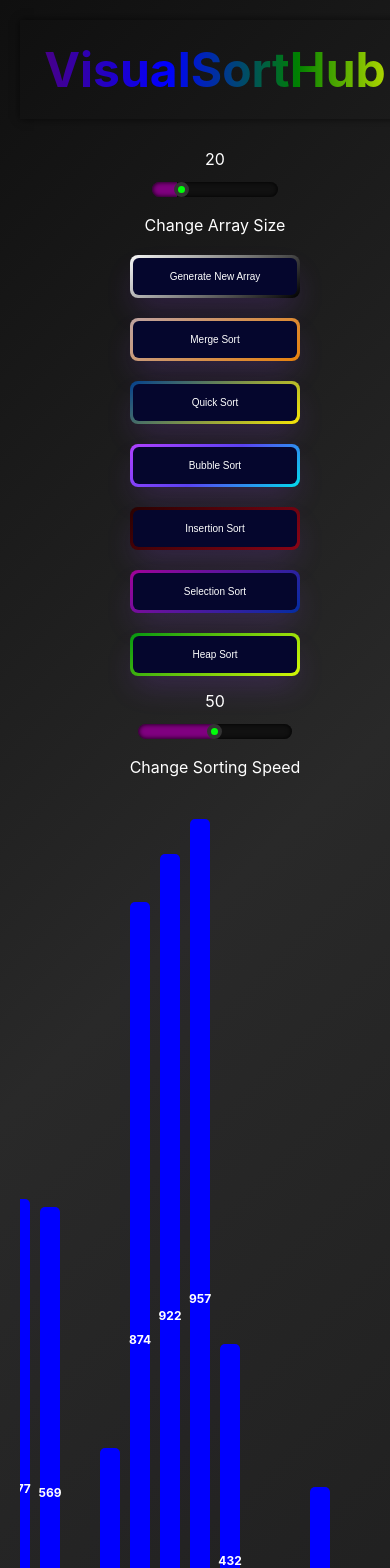
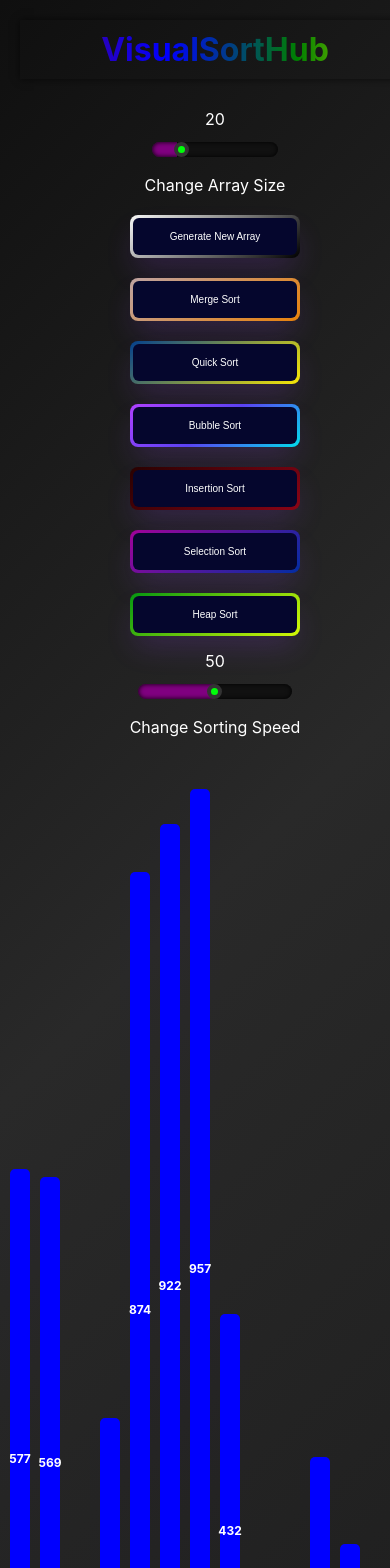
Before and after one commit to NKprogram/visualsorthub, a React (Create React App) app: page / in a window 390 px wide. Shown: the top 1568 px of the page. Built offline with nearby package versions, Linux system fonts and the light colour scheme.

Commit message:
attempted fix on sizing issue

```diff
--- a/src/SortingVisualizer/SortingVisualizer.css
+++ b/src/SortingVisualizer/SortingVisualizer.css
@@ -72,7 +72,7 @@
   flex-direction: row;/* Arrange the array bars horizontally */
   align-items: flex-end;/* Align the array bars to the bottom of the container */
   justify-content: center;/* Center the array bars horizontally */
-  flex-wrap: nowrap;/* Prevent the array bars from wrapping */
+  flex-wrap: wrap;/* Prevent the array bars from wrapping */
   height: calc(100% - 30px);/* Make the array bars fill the available space */
   padding-bottom: 10px;/* Add some space at the bottom of the array bars */
   min-height: 200px;/* Set a minimum height for the array bars */
@@ -87,3 +87,20 @@
   display: inline-block;
   margin: 0 1px;
 }
+
+/* Media Queries for responsiveness */
+@media (max-width: 600px) {
+  .sorting-visualizer:before {
+    font-size: 2em;
+    padding: 10px 0;
+  }
+
+  .ControlPanel, .bars-container {
+    padding: 10px;
+  }
+
+  .array-bar {
+    width: 1px; /* Narrower bars for smaller screens */
+    margin: 0 0.5px; /* Reduced margin */
+  }
+}
```
